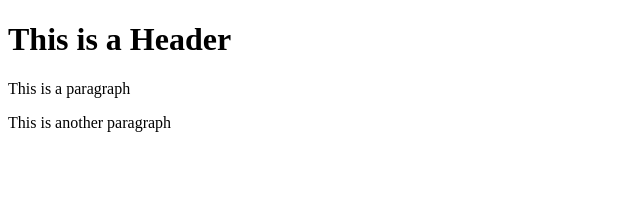
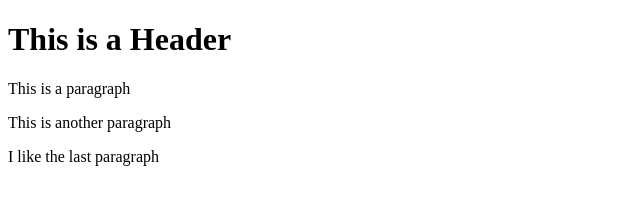
Before and after one commit to 1971jndz/git-test, a website: page index.html in a window 1280 px wide. Shown: the whole page, without its empty margins (0-640 px from the left). Drawn offline with Linux system fonts and the light colour scheme.

Commit message:
Using NPM

```diff
--- a/index.html
+++ b/index.html
@@ -4,5 +4,6 @@
         <h1>This is a Header</h1>
         <p>This is a paragraph</p>
         <p>This is another paragraph</p>
+        <p>I like the last paragraph</p>
     </body>
 </html>
```
Also changed, not shown: package.json (added, +19 -0 lines), 2 other files.
